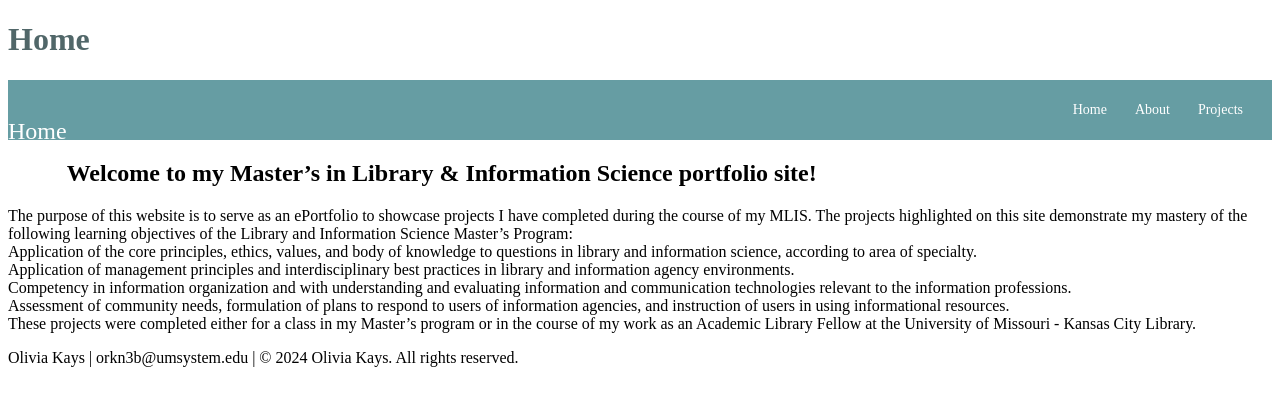
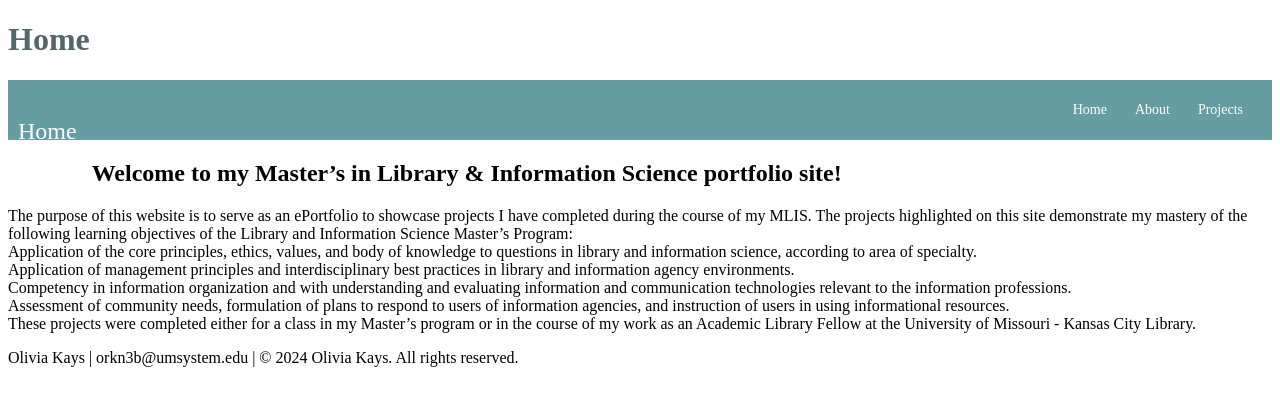
Before and after one commit to oliviarkays/oliviarkays.github.io, a plain HTML site: page islt_7355/index.html in a window 1280 px wide. Drawn offline with Linux system fonts and the light colour scheme.

Commit message:
Add files via upload

```diff
--- a/islt_7355/nav.css
+++ b/islt_7355/nav.css
@@ -14,6 +14,7 @@ nav p {
     font-size: 24px;
     line-height: 55px;
     float: left;
+    padding: 0px 15px 15px 10px;
 }
 
 nav ul {
```
